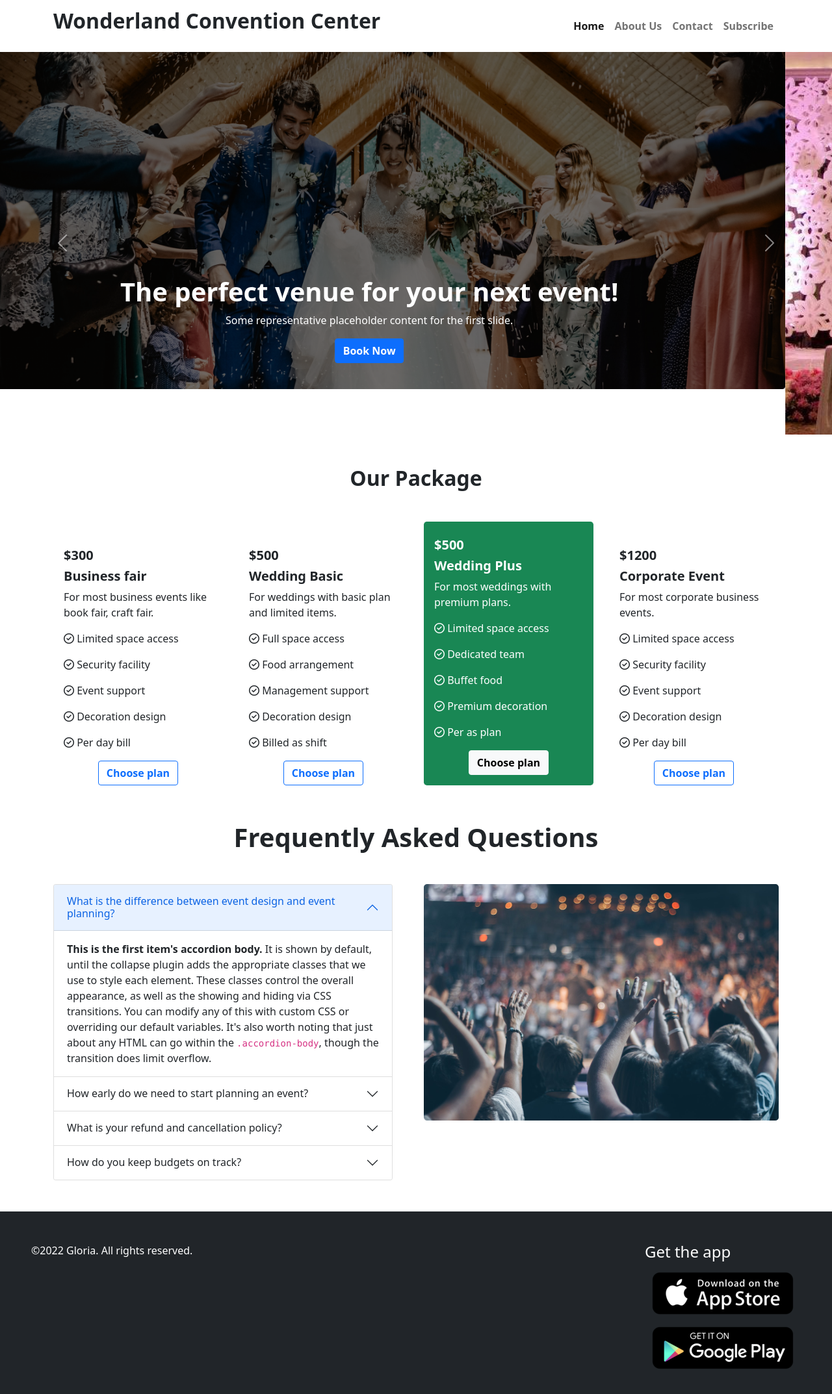
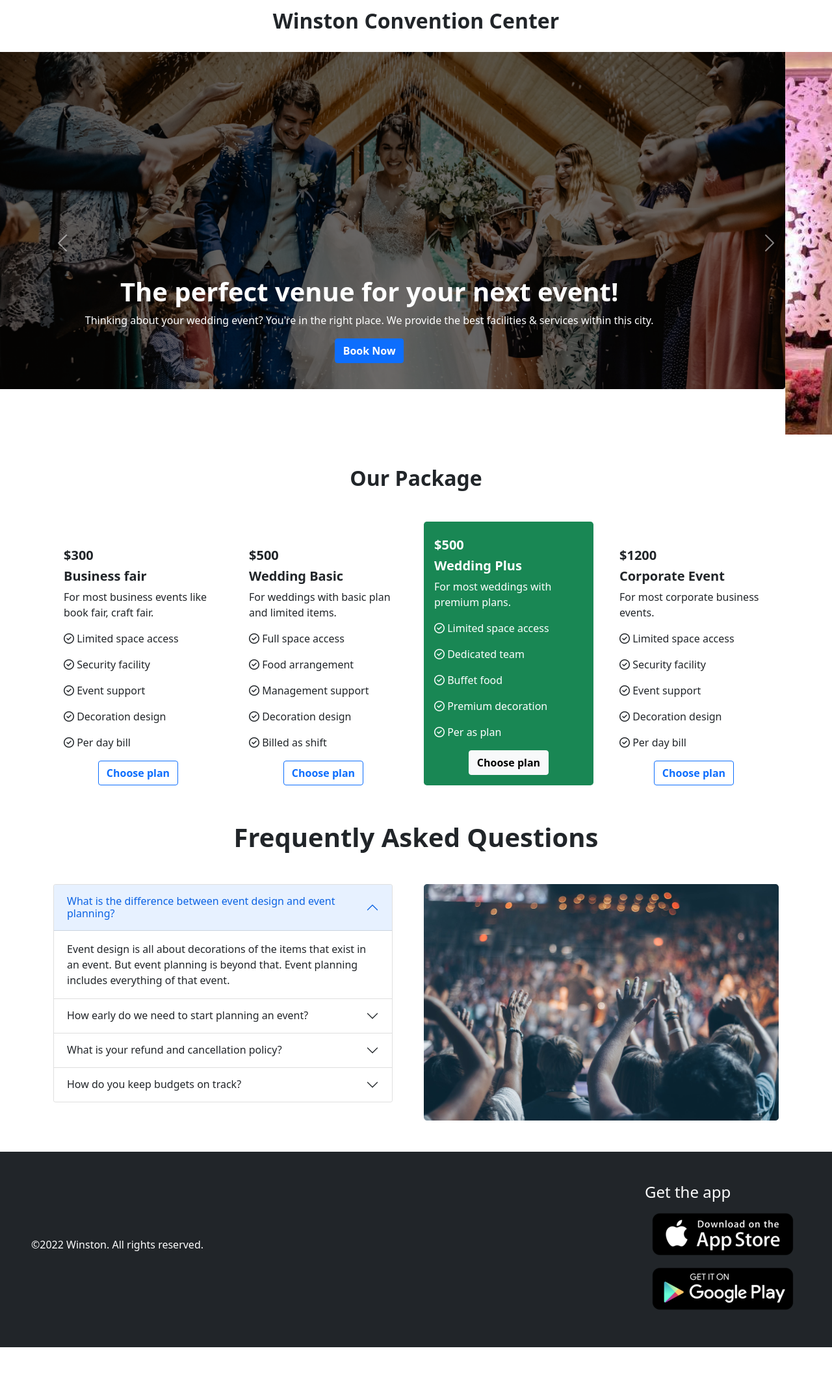
Before and after one commit to fazlerabbikhan/convention-hall, a plain HTML site: page index.html in a window 1280 px wide. Shown: the whole page at 65% size. After the commit the page ends 2074 px from the top, so only its background shows below. Drawn offline with nearby package versions, Linux system fonts and the light colour scheme.

Commit message:
almost done

```diff
--- a/index.html
+++ b/index.html
@@ -16,24 +16,8 @@
 <body>
     <header>
         <nav class="navbar navbar-expand-lg navbar-light">
-            <div class="container">
-                <p class="fw-bold fs-2">Wonderland Convention Center</p>
-                <span>
-                    <ul class="navbar-nav me-auto mb-2 mb-lg-0">
-                        <li class="nav-item">
-                            <a class="fw-bold nav-link active" aria-current="page" href="#">Home</a>
-                        </li>
-                        <li class="nav-item">
-                            <a class="fw-bold nav-link" href="#">About Us</a>
-                        </li>
-                        <li class="nav-item">
-                            <a class="fw-bold nav-link" href="#">Contact</a>
-                        </li>
-                        <li class="nav-item">
-                            <a class="fw-bold nav-link" href="#">Subscribe</a>
-                        </li>
-                    </ul>
-                </span>
+            <div class="container justify-content-center">
+                <p class="fw-bold fs-2">Winston Convention Center</p>
             </div>
         </nav>
 
@@ -52,10 +36,11 @@
                 </div>
                 <div class="carousel-inner">
                     <div class="carousel-item active">
-                        <img src="images/banner-1.png" class="d-block w-100" alt="...">
+                        <img src="images/banner-1.png" class="w-100" alt="...">
                         <div class="carousel-caption d-none d-md-block">
                             <h1 class="fw-bold">The perfect venue for your next event!</h1>
-                            <p>Some representative placeholder content for the first slide.</p>
+                            <p>Thinking about your wedding event? You're in the right place. We provide the best
+                                facilities & services within this city.</p>
                             <a class="fw-bold btn btn-primary" href="https://www.linkedin.com/in/fazlerabbikhan/"
                                 role="button">Book Now</a>
                         </div>
@@ -64,7 +49,8 @@
                         <img src="images/banner-2.jpg" class="d-block w-100" alt="...">
                         <div class="carousel-caption d-none d-md-block">
                             <h1 class="fw-bold">The perfect venue for your next event!</h1>
-                            <p>Some representative placeholder content for the second slide.</p>
+                            <p>Thinking about your wedding event? You're in the right place. We provide the best
+                                facilities & services within this city.</p>
                             <a class="fw-bold btn btn-primary" href="https://www.linkedin.com/in/fazlerabbikhan/"
                                 role="button">Book Now</a>
                         </div>
@@ -73,7 +59,8 @@
                         <img src="images/banner-3.jpg" class="d-block w-100" alt="...">
                         <div class="carousel-caption d-none d-md-block">
                             <h1 class="fw-bold">The perfect venue for your next event!</h1>
-                            <p>Some representative placeholder content for the third slide.</p>
+                            <p>Thinking about your wedding event? You're in the right place. We provide the best
+                                facilities & services within this city.</p>
                             <a class="fw-bold btn btn-primary" href="https://www.linkedin.com/in/fazlerabbikhan/"
                                 role="button">Book Now</a>
                         </div>
@@ -82,7 +69,8 @@
                         <img src="images/banner-4.jpg" class="d-block w-100" alt="...">
                         <div class="carousel-caption d-none d-md-block">
                             <h1 class="fw-bold">The perfect venue for your next event!</h1>
-                            <p>Some representative placeholder content for the third slide.</p>
+                            <p>Thinking about your wedding event? You're in the right place. We provide the best
+                                facilities & services within this city.</p>
                             <a class="fw-bold btn btn-primary" href="https://www.linkedin.com/in/fazlerabbikhan/"
                                 role="button">Book Now</a>
                         </div>
@@ -197,14 +185,8 @@
                         <div id="collapseOne" class="accordion-collapse collapse show" aria-labelledby="headingOne"
                             data-bs-parent="#accordionExample">
                             <div class="accordion-body">
-                                <strong>This is the first item's accordion body.</strong> It is shown by default, until
-                                the
-                                collapse plugin adds the appropriate classes that we use to style each element. These
-                                classes control the overall appearance, as well as the showing and hiding via CSS
-                                transitions. You can modify any of this with custom CSS or overriding our default
-                                variables.
-                                It's also worth noting that just about any HTML can go within the
-                                <code>.accordion-body</code>, though the transition does limit overflow.
+                                Event design is all about decorations of the items that exist in an event. But event
+                                planning is beyond that. Event planning includes everything of that event.
                             </div>
                         </div>
                     </div>
@@ -218,15 +200,8 @@
                         <div id="collapseTwo" class="accordion-collapse collapse" aria-labelledby="headingTwo"
                             data-bs-parent="#accordionExample">
                             <div class="accordion-body">
-                                <strong>This is the second item's accordion body.</strong> It is hidden by default,
-                                until
-                                the collapse plugin adds the appropriate classes that we use to style each element.
-                                These
-                                classes control the overall appearance, as well as the showing and hiding via CSS
-                                transitions. You can modify any of this with custom CSS or overriding our default
-                                variables.
-                                It's also worth noting that just about any HTML can go within the
-                                <code>.accordion-body</code>, though the transition does limit overflow.
+                                You should contact us & book for your event at least one month earlier from the day of
+                                the event so that it becomes easy for us to assist you.
                             </div>
                         </div>
                     </div>
@@ -240,35 +215,22 @@
                         <div id="collapseThree" class="accordion-collapse collapse" aria-labelledby="headingThree"
                             data-bs-parent="#accordionExample">
                             <div class="accordion-body">
-                                <strong>This is the third item's accordion body.</strong> It is hidden by default, until
-                                the
-                                collapse plugin adds the appropriate classes that we use to style each element. These
-                                classes control the overall appearance, as well as the showing and hiding via CSS
-                                transitions. You can modify any of this with custom CSS or overriding our default
-                                variables.
-                                It's also worth noting that just about any HTML can go within the
-                                <code>.accordion-body</code>, though the transition does limit overflow.
+                                If the plan goes cancelled due to customer's wish, we have an option to refund 75% of
+                                the money that would actually cost for the event.
                             </div>
                         </div>
                     </div>
                     <div class="accordion-item">
-                        <h2 class="accordion-header" id="headingThree">
+                        <h2 class="accordion-header" id="headingFour">
                             <button class="accordion-button collapsed" type="button" data-bs-toggle="collapse"
-                                data-bs-target="#collapseThree" aria-expanded="false" aria-controls="collapseThree">
+                                data-bs-target="#collapseFour" aria-expanded="false" aria-controls="collapseFour">
                                 How do you keep budgets on track?
                             </button>
                         </h2>
-                        <div id="collapseThree" class="accordion-collapse collapse" aria-labelledby="headingThree"
+                        <div id="collapseFour" class="accordion-collapse collapse" aria-labelledby="headingFour"
                             data-bs-parent="#accordionExample">
                             <div class="accordion-body">
-                                <strong>This is the third item's accordion body.</strong> It is hidden by default, until
-                                the
-                                collapse plugin adds the appropriate classes that we use to style each element. These
-                                classes control the overall appearance, as well as the showing and hiding via CSS
-                                transitions. You can modify any of this with custom CSS or overriding our default
-                                variables.
-                                It's also worth noting that just about any HTML can go within the
-                                <code>.accordion-body</code>, though the transition does limit overflow.
+                                We are experienced on this field so we know how to deal with difficulties.
                             </div>
                         </div>
                     </div>
@@ -281,14 +243,19 @@
     </main>
 
     <footer>
-        <div class="container-fluid text-white bg-dark pt-5 pb-5 ps-5 pe-5 d-flex justify-content-between">
+        <div
+            class="container-fluid text-white bg-dark pt-5 pb-5 ps-5 pe-5 d-flex justify-content-between align-items-center">
             <div>
-                <p>©2022 Gloria. All rights reserved.</p>
+                <p>©2022 Winston. All rights reserved.</p>
             </div>
             <div>
                 <h4>Get the app</h4>
-                <img src="images/appstore.png" alt=""><br>
-                <img src="images/playstore.png" alt="">
+                <a href="https://apps.apple.com/us/app/programming-hero-coding-fun/id1478201849">
+                    <img src="images/appstore.png" />
+                </a><br>
+                <a href="https://play.google.com/store/apps/details?id=com.learnprogramming.codecamp">
+                    <img src="images/playstore.png" />
+                </a>
             </div>
         </div>
     </footer>
```
